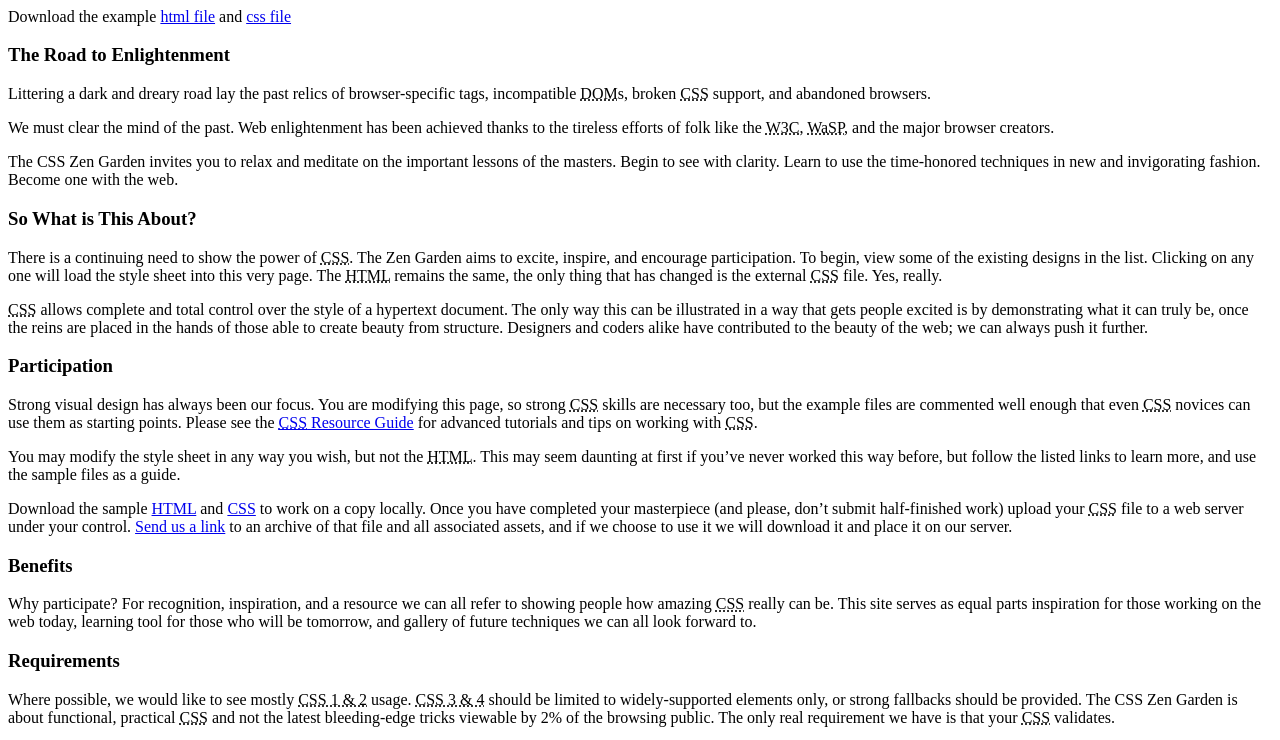
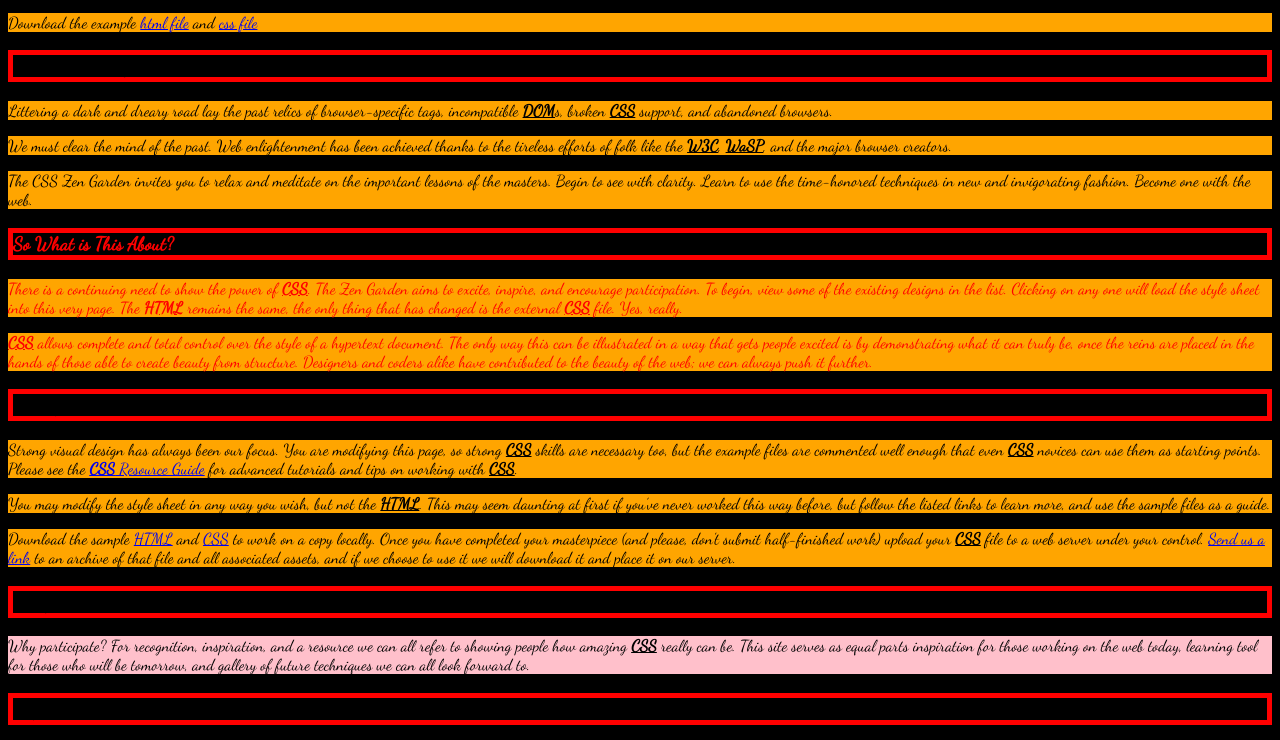
Before and after one commit to KwanKSK/lab02, a plain HTML site: page lab02-1.html in a window 1280 px wide. Shown: the part 140-880 px from the top of the page. Drawn offline with Linux system fonts and the light colour scheme.

Commit message:
First commit

```diff
--- a/lab02-1.html
+++ b/lab02-1.html
@@ -4,7 +4,7 @@
 	<meta charset="utf-8">
 	<title>CSS Zen Garden: The Beauty of CSS Design</title>
 
-	<link rel="stylesheet" media="screen" href="lab01CssProblem.css">
+	<link rel="stylesheet" media="screen" href="lab02CssProblem.css">
 
 	<meta name="viewport" content="width=device-width, initial-scale=1.0">
 	<meta name="author" content="Dave Shea">
```
